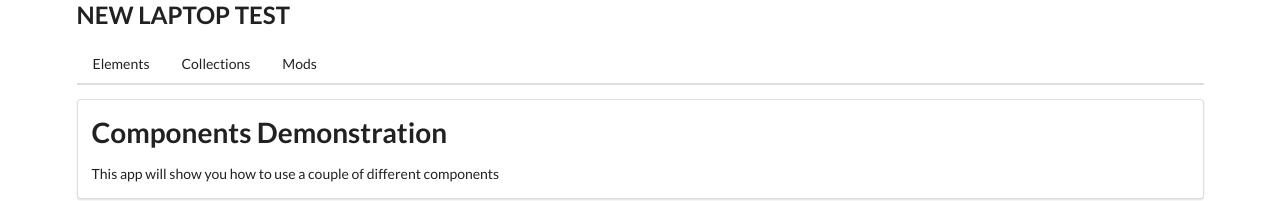
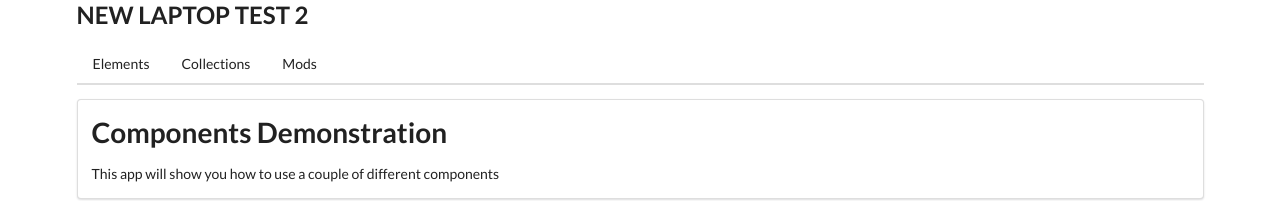
Before and after one commit to Tony940426/Angular-Comps, an Angular app: page / in a window 1280 px wide. Shown: the top 201 px of the page. Built offline with nearby package versions, Linux system fonts and the light colour scheme.

Commit message:
More testing with cli

```diff
--- a/src/app/app.component.html
+++ b/src/app/app.component.html
@@ -1,5 +1,5 @@
 <div class="ui container">
-  <H2>NEW LAPTOP TEST</H2>
+  <H2>NEW LAPTOP TEST 2</H2>
     <div class="ui secondary pointing menu">
       <a routerLink="/elements" routerLinkActive="active" class="item">Elements</a>
       <a routerLink="/collections" routerLinkActive="active" class="item">Collections</a>
```
